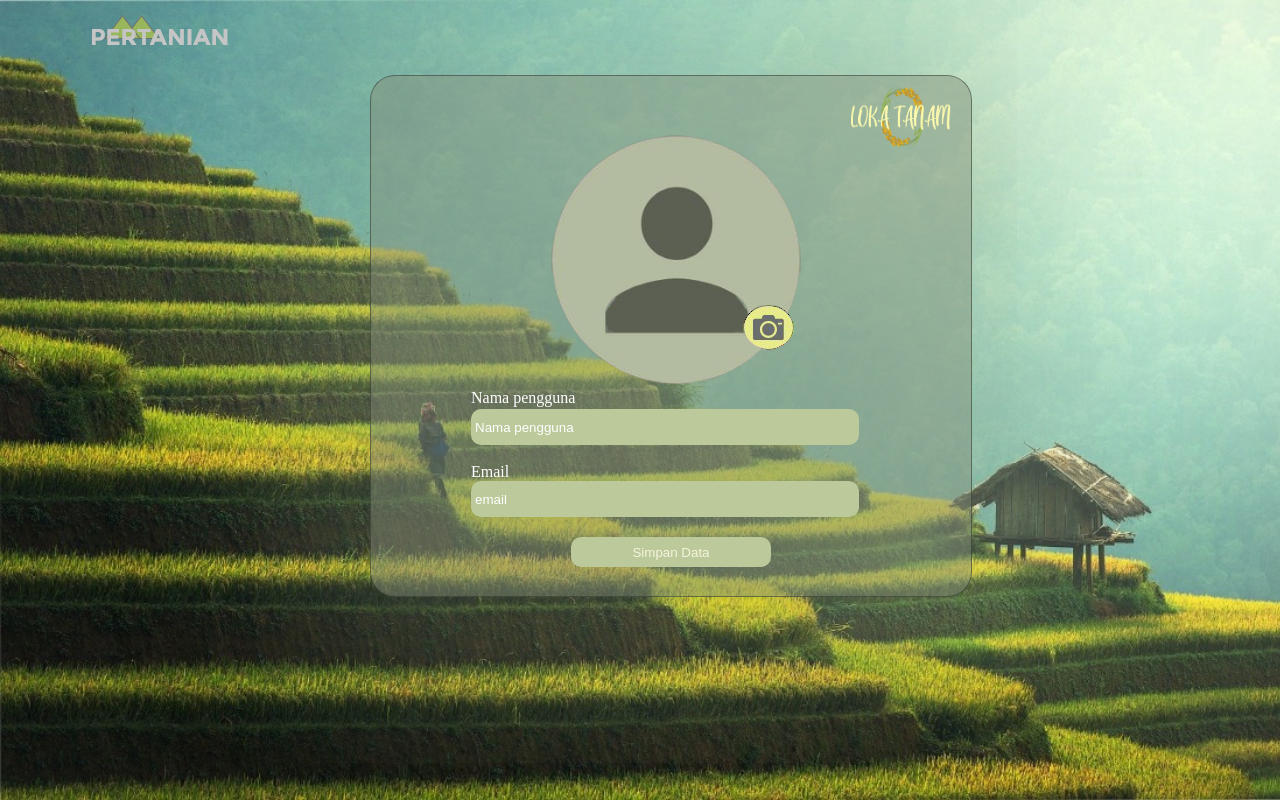
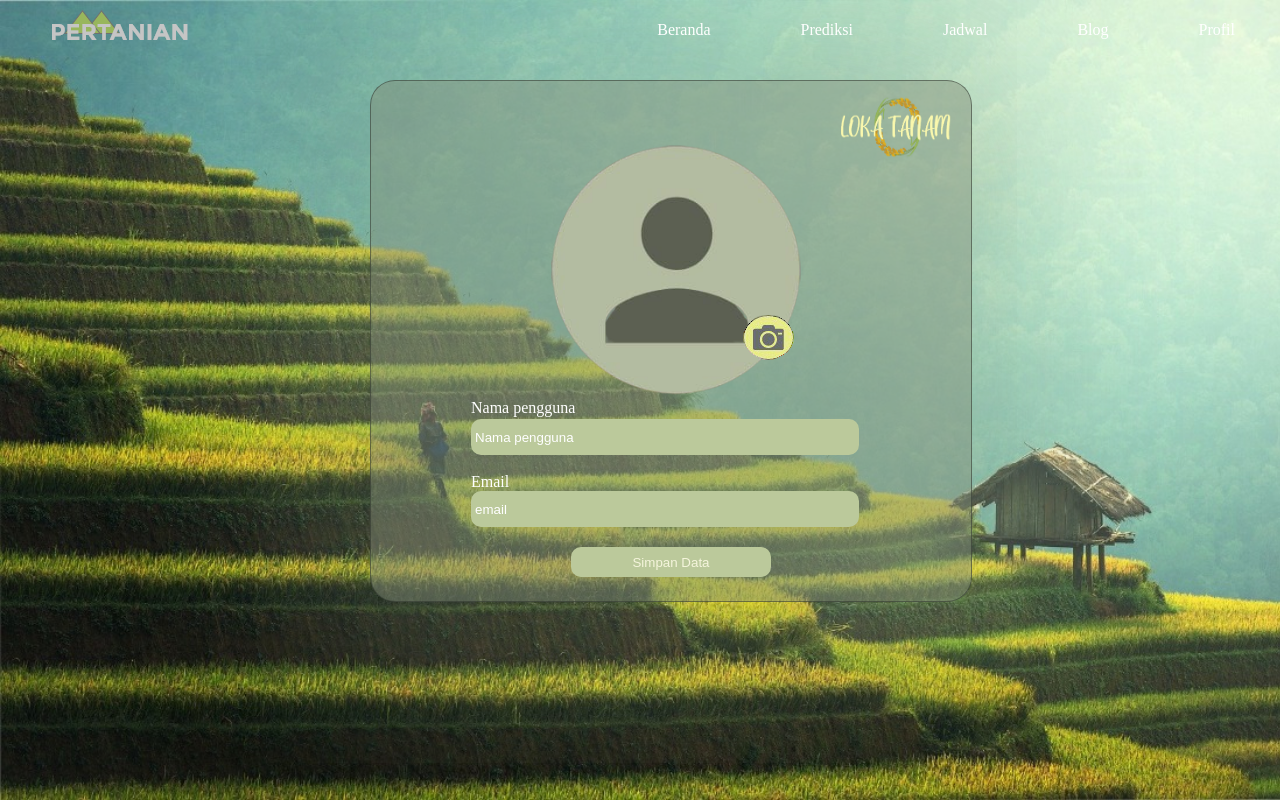
Before and after one commit to Putriregitas/LokaTanam, a plain HTML site: page Profil/akun.html in a window 1280 px wide. Drawn offline with Linux system fonts and the light colour scheme.

Commit message:
update akun

```diff
--- a/Profil/akun.html
+++ b/Profil/akun.html
@@ -10,22 +10,46 @@
 
         body{
             background-image: url(bgakun.jpeg);
+            background-color: rgba(0, 0, 0, 0.568)
             background-repeat: no-repeat;
             background-attachment: fixed;
             background-size: cover;
+        }
 
+        .atas ul{
+            height: 40px;
+            padding-top: 0px;
+            margin: 0px;
+        }
+
+        nav ul{
+            list-style: none;
+        }
+
+        nav ul li a{
+            float: right;
+            text-decoration: none;
+            color: white;
+            padding: 0px 45px;
+            text-align: center;
+            line-height: 40px;
+            height: 40px;
+            margin-top: 10px;
         }
 
         .pertanian{
-            margin-top: 15px;
-            margin-left: 90px;
+            position: absolute;
+            cursor: pointer;
+            margin-top: -30px;
+            margin-left: 50px;
         }
 
+
         #lokatanam{
-            width: 100px;
+            width: 110px;
             height: 70px;
-            margin-left: 480px;
-            margin-top: 5px;
+            margin-left: 470px;
+            margin-top: 10px;
         }
 
         #fotoakun{
@@ -44,7 +68,7 @@
             color: white;
             border-radius: 25px;
             margin-left: 370px;
-            margin-top: 20px;
+            margin-top: 40px;
             border: rgba(43, 48, 43, 0.521) solid 0.4px;
             box-shadow: 0 0 200px 50px rgba(128, 138, 111, 0.411);
         }
@@ -129,9 +153,19 @@
     </style>
 </head>
 <body>
-    <div>
-        <img class="pertanian" src="Logo2.png">
-    </div>
+
+    <nav class="atas">
+        <ul>
+            <li><a href="Profil">Profil</a></li>
+            <li><a href="Blog">Blog</a></li>
+            <li><a href="Jadwal">Jadwal</a></li>
+            <li><a href="Prediksi">Prediksi</a></li>
+            <li><a href="Beranda">Beranda</a></li>
+        </ul>
+    </nav>
+
+    <div><img class="pertanian" src="Logo2.png"></div>
+
     <div id="kolom">
         <img id="lokatanam" src="logo.png" >
         <img id="fotoakun" src="fotoakun2.png" >
```
